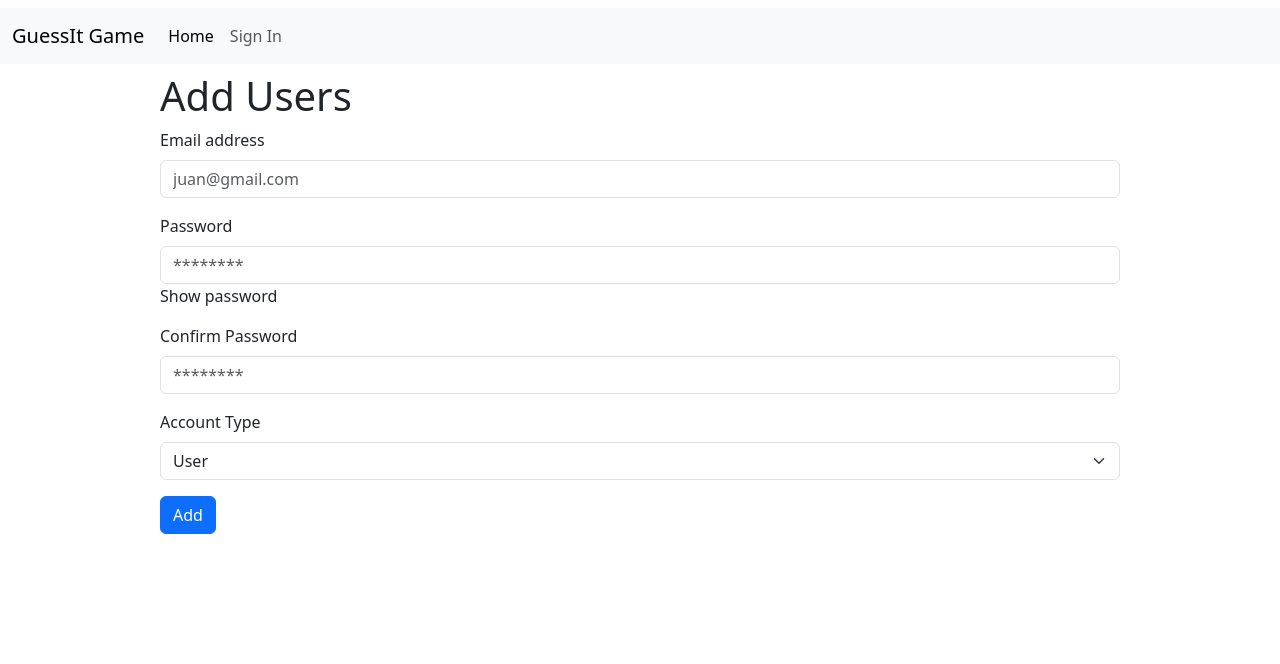
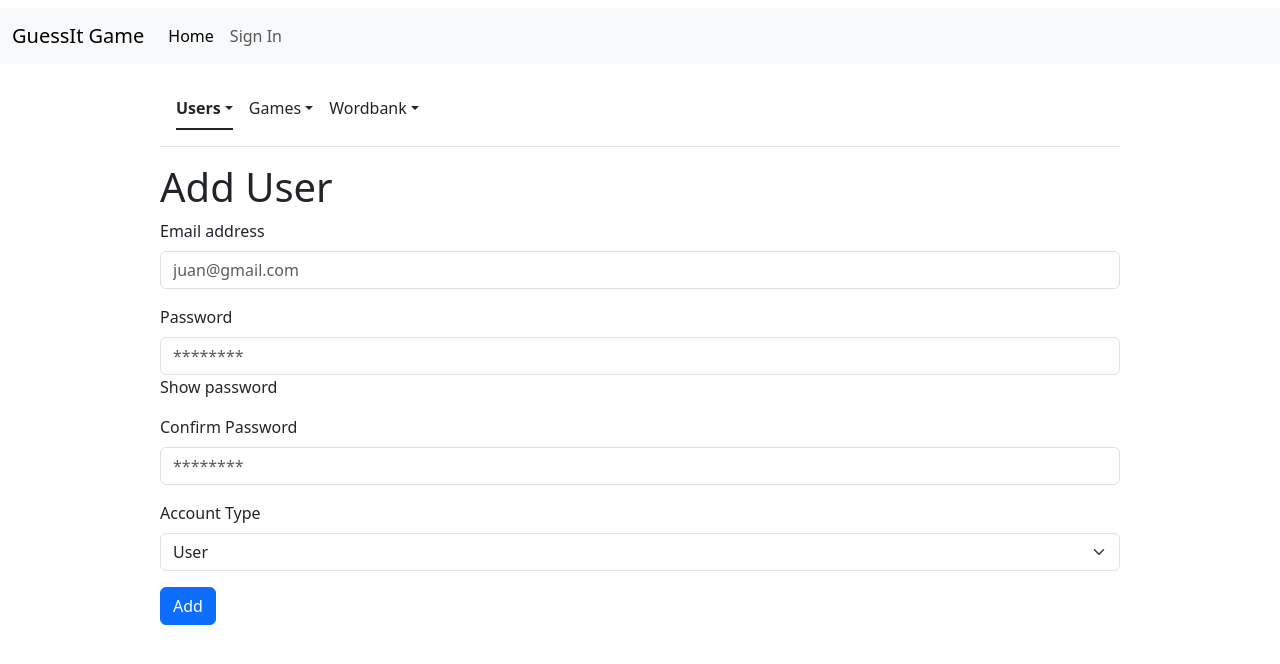
Before and after one commit to res1ro3/startup-inspired-game, a React (Vite) app: page /admin/addusers in a window 1280 px wide. Shown: the top 664 px of the page. Built offline with nearby package versions, Linux system fonts and the light colour scheme.

Commit message:
Add nav tab and designed it

```diff
--- a/components/admin/AddUsers.jsx
+++ b/components/admin/AddUsers.jsx
@@ -2,6 +2,7 @@ import React, { useState, useEffect } from 'react';
 import axios from "axios";
 import "../../styles/admin.css";
 import { useNavigate } from 'react-router-dom';
+import Navpills from "./Navpills";
 
 function AddUsers({hostaddress}) {
 
@@ -58,7 +59,8 @@ function AddUsers({hostaddress}) {
 
   return (
     <div className='addusers'>
-        <h1>Add Users</h1>
+        <Navpills />
+        <h1>Add User</h1>
         <form onSubmit={submitUser} className='needs-validation' noValidate>
             <div className="mb-3">
                 <label htmlFor="emailInp" className="form-label">Email address</label>
--- a/components/admin/ManageUsers.jsx
+++ b/components/admin/ManageUsers.jsx
@@ -1,5 +1,6 @@
 import React, { useState, useEffect } from 'react';
 import axios from "axios";
+import Navpills from "./Navpills";
 
 function ManageUsers({hostaddress}) {
     const [users, setUsers] = useState([]);
@@ -29,6 +30,7 @@ function ManageUsers({hostaddress}) {
 
   return (
     <div className='manageusers'>
+        <Navpills />
         <h1>Manage Users</h1>
         <table className='table'>
             <thead>
--- /dev/null
+++ b/components/admin/Navpills.jsx
@@ -0,0 +1,34 @@
+import React from 'react';
+import { Link } from 'react-router-dom';
+
+function Navbar({hostaddress, user}) {
+  return (
+    <div className='navpills my-3 border-bottom pb-3 px-3'>
+        <ul className="nav nav-underline">
+            <li className="nav-item dropdown">
+                <a className="nav-link dropdown-toggle text-dark active" aria-current="page" data-bs-toggle="dropdown" href="#" role="button" aria-expanded="false">Users</a>
+                <ul className="dropdown-menu">
+                    <li><Link className='dropdown-item' to='/admin/manageusers'>Manage Users</Link></li>
+                    <li><Link className='dropdown-item' to='/admin/addusers'>Add User</Link></li>
+                </ul>
+            </li>
+            <li className="nav-item dropdown">
+                <a className="nav-link dropdown-toggle text-dark" data-bs-toggle="dropdown" href="#" role="button" aria-expanded="false">Games</a>
+                <ul className="dropdown-menu">
+                    <li><Link className='dropdown-item' to='/admin/managegames'>Manage Games</Link></li>
+                    <li><Link className='dropdown-item' to='/admin/addgames'>Add Game</Link></li>
+                </ul>
+            </li>
+            <li className="nav-item dropdown">
+                <a className="nav-link dropdown-toggle text-dark" data-bs-toggle="dropdown" href="#" role="button" aria-expanded="false">Wordbank</a>
+                <ul className="dropdown-menu">
+                    <li><Link className='dropdown-item' to='/admin/managegames'>Manage Wordbank</Link></li>
+                    <li><Link className='dropdown-item' to='/admin/addgames'>Add Words</Link></li>
+                </ul>
+            </li>
+        </ul>
+    </div>
+    )
+}
+
+export default Navbar
--- a/src/App.jsx
+++ b/src/App.jsx
@@ -35,7 +35,6 @@ function App() {
 
         <Route path='/admin/manageusers' element={<ManageUsers hostaddress={hostaddress} />} />
         <Route path='/admin/addusers' element={<AddUsers hostaddress={hostaddress} />} />
-
       </Routes>
     </div>
   )
--- a/styles/admin.css
+++ b/styles/admin.css
@@ -1,4 +1,4 @@
-.addusers {
+.addusers, .manageusers {
     width: 75%;
     margin: auto;
 }
```
